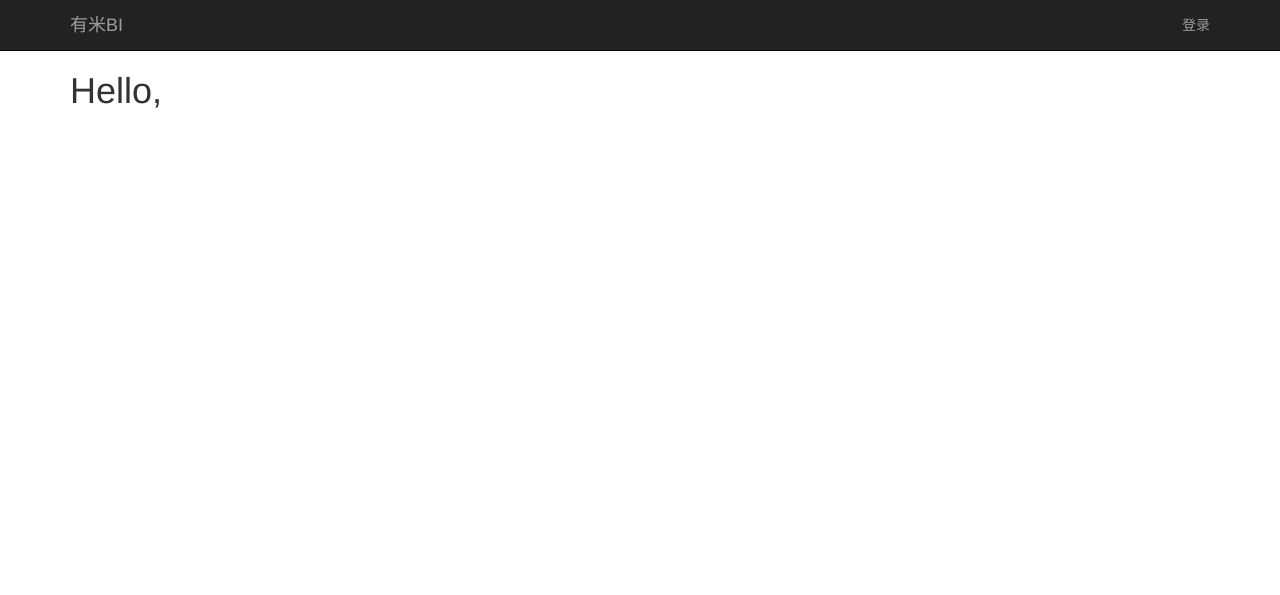
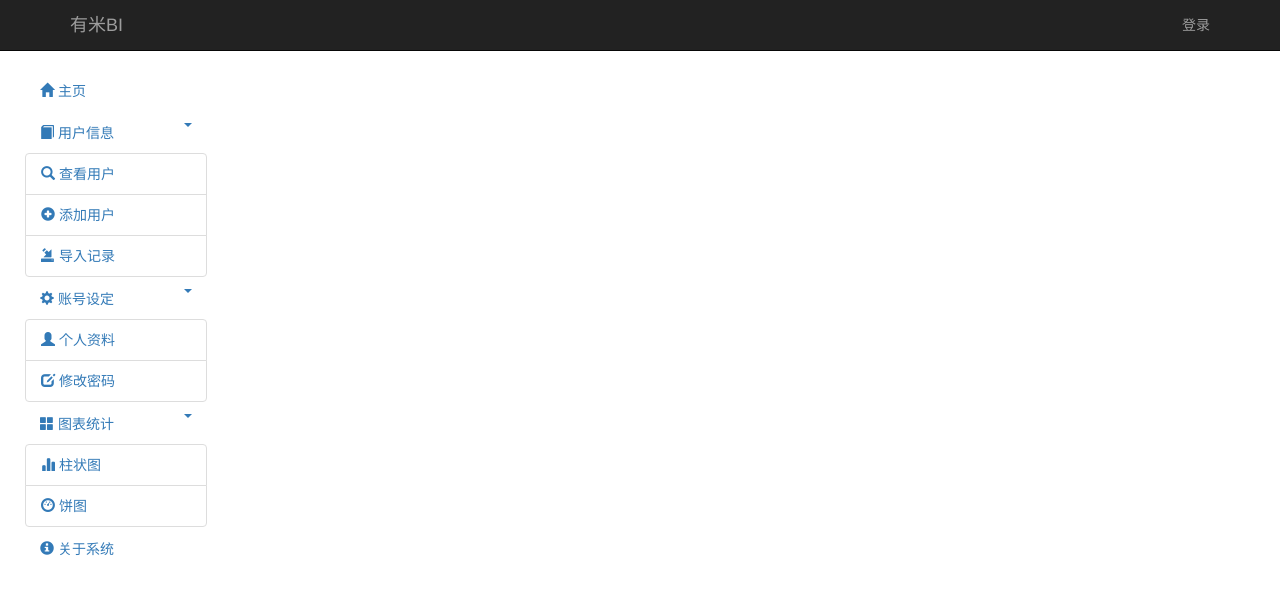
Before and after one commit to dmac21/bisystem, a Flask app: page / in a window 1280 px wide. Shown: the top 595 px of the page. Run offline with Flask 2, Linux system fonts and the light colour scheme; some libraries are stand-ins or nearby versions.

Commit message:
增加了左侧菜单栏

```diff
--- a/app/models.py
+++ b/app/models.py
@@ -13,7 +13,7 @@ class User(UserMixin,db.Model):
     __tablename__='users'
     id=db.Column(db.Integer,primary_key=True)
     username = db.Column(db.String(64), unique=True, index=True)
-    password=db.Column(db.String(64))
+    init_password=db.Column(db.String(64))
     password_hash = db.Column(db.String(128))
     name = db.Column(db.String(64))
     member_since = db.Column(db.DateTime(), default=datetime.utcnow)
--- a/app/templates/base.html
+++ b/app/templates/base.html
@@ -5,11 +5,15 @@
 {{ super() }}
     <link rel="shortcut icon" href="{{ url_for('static',filename='favicon.ico') }}" type="image/x-icon">
     <link rel="icon" href="{{ url_for('static',filename='favicon.ico') }}" type="image/x-icon">
-    <link rel="stylesheet" type="text/css" href="{{ url_for('static',filename='style.css') }}">
+    <link rel="stylesheet" type="text/css" href="{{ url_for('static',filename='css/styles.css') }}">
+    <link rel="stylesheet" type="text/css" href="{{ url_for('static',filename='css/bootstrap.min.css') }}">
+    <link rel="stylesheet" type="text/css" href="{{ url_for('static',filename='css/main.css') }}">
     <link rel="stylesheet" type="text/css" href="//cdn.bootcss.com/font-awesome/4.7.0/css/font-awesome.css">
+    <script type="text/javascript" src="{{ url_for('static',filename='js/jquery-3.1.0.min.js') }}"></script>
+
 {% endblock %}
 {% block navbar %}
-<nav class="navbar navbar-inverse navbar-fixed-top" role="navigation">
+<nav class="navbar navbar-inverse navbar-static-top" role="navigation">
     <div class="container">
         <div class="navbar-header">
             <button type="button" class="navbar-toggle" data-toggle="collapse" data-target=".navbar-collapse">
--- a/app/templates/index.html
+++ b/app/templates/index.html
@@ -1,6 +1,73 @@
 {% extends "base.html" %}
 {% block content %}
-    <div class="container" style="margin-top:51px;">
-        <h1>Hello,{{ current_user.username }}</h1>
+    <div class="container-fluid zerolmp" style="margin-left: 10px">
+            <div class="row">
+        <div class="col-md-2">
+            <ul class="nav nav-pills nav-stacked">
+              <li>
+                <a href="{{ url_for('main.index') }}"><span class="glyphicon glyphicon-home"></span> 主页</a>
+              </li>
+              <li>
+                <a data-toggle="collapse" data-target="#list-group-1" href="#">
+                   <span class="glyphicon glyphicon-book"></span>
+                   用户信息 <span class="caret pull-right"></span>
+                </a>
+                <div id="list-group-1" class="list-group-div">
+                    <ul style="margin-bottom: 0px;padding-bottom: 0px;" class="list-group">
+                      <li class="list-group-item">
+                        <a href="#"><span class="glyphicon glyphicon-search"></span> 查看用户</a>
+                      </li>
+                      <li class="list-group-item">
+                        <a href="#"><span class="glyphicon glyphicon-plus-sign"></span> 添加用户</a>
+                      </li>
+                      <li class="list-group-item">
+                        <a href="#"><span class="glyphicon glyphicon-import"></span> 导入记录</a>
+                      </li>
+                    </ul>
+                </div>
+              </li>
+              <li>
+                <a data-toggle="collapse" data-target="#list-group-2" href="#">
+                   <span class="glyphicon glyphicon-cog"></span>
+                   账号设定 <span class="caret pull-right"></span>
+                </a>
+                <div id="list-group-2" class="list-group-div">
+                    <ul style="margin-bottom: 0px;padding-bottom: 0px;" class="list-group">
+                        <li class="list-group-item">
+                            <a href="#"><span class="glyphicon glyphicon-user"></span> 个人资料</a>
+                        </li>
+                        <li class="list-group-item">
+                            <a href="#"><span class="glyphicon glyphicon-edit"></span> 修改密码</a>
+                        </li>
+                    </ul>
+                </div>
+              </li>
+              <li>
+                <a data-toggle="collapse" data-target="#list-group-3" href="#">
+                    <span class="glyphicon glyphicon-th-large"></span>
+                    图表统计 <span class="caret pull-right"></span>
+                </a>
+                <div id="list-group-3" class="list-group-div">
+                    <ul style="margin-bottom: 0px;padding-bottom: 0px;" class="list-group">
+                        <li class="list-group-item">
+                            <a href="#"><span class="glyphicon glyphicon-stats"></span> 柱状图</a>
+                        </li>
+                        <li class="list-group-item">
+                            <a href="#"><span class="glyphicon glyphicon-dashboard"></span> 饼图</a>
+                        </li>
+                    </ul>
+                </div>
+              </li>
+              <li>
+                <a href="#"><span class="glyphicon glyphicon-info-sign"></span> 关于系统</a>
+              </li>
+            </ul>
+        </div>
+
+        <div class="col-md-10">
+
+        </div>
+
+    </div>
     </div>
 {% endblock %}
```
Also changed, not shown: app/static/styles.css (deleted, +0 -112 lines), data-dev.sqlite.
